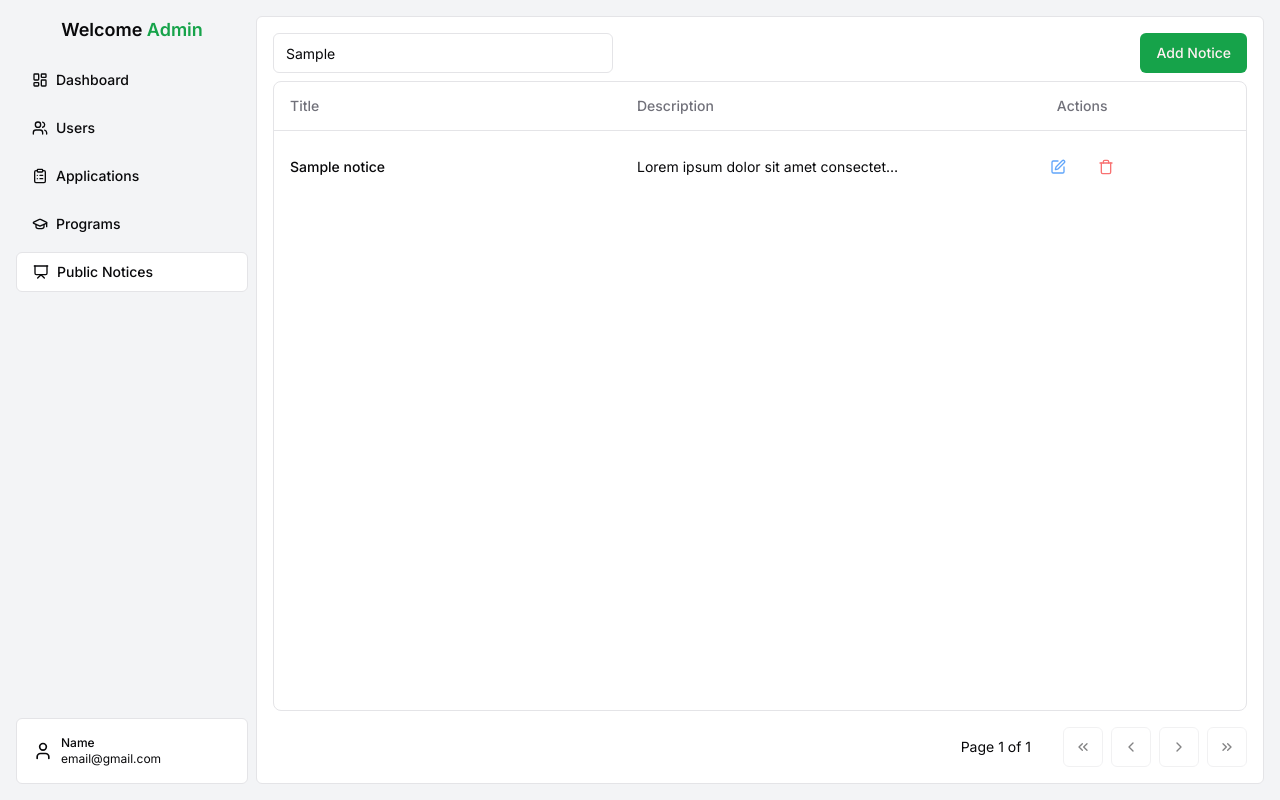
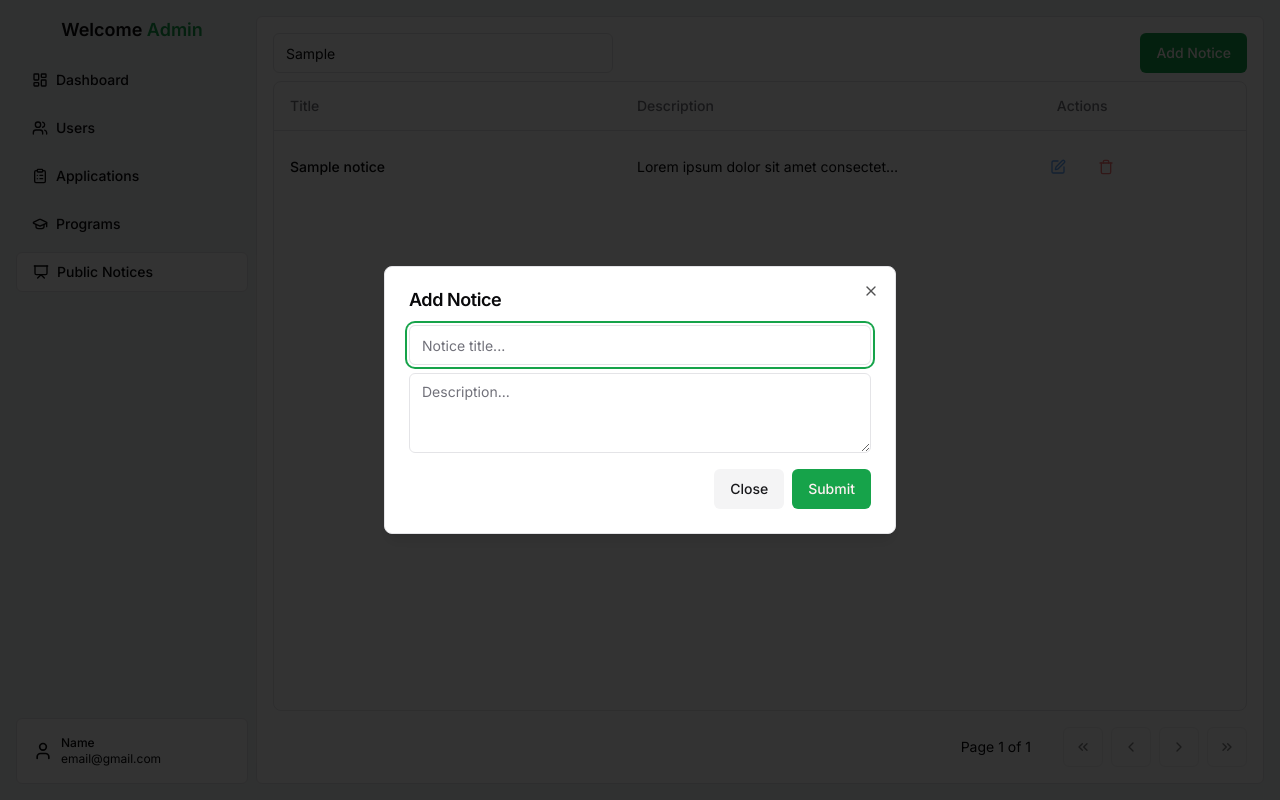
Before and after one commit to ervnjmsdnts/admission-admin, a Next.js app: page /dashboard/notices in a window 1280 px wide. Both pictures are taken after typing "Sample" into the empty fields and a click on the button "Add Notice". Built offline with nearby package versions, Linux system fonts and the light colour scheme.

Commit message:
Added add and delete notice dialog

```diff
--- /dev/null
+++ b/src/app/dashboard/notices/_components/add-notice.tsx
@@ -0,0 +1,41 @@
+import { Button } from '@/components/ui/button';
+import {
+  Dialog,
+  DialogClose,
+  DialogContent,
+  DialogFooter,
+  DialogHeader,
+  DialogTitle,
+} from '@/components/ui/dialog';
+import { Input } from '@/components/ui/input';
+import { Textarea } from '@/components/ui/textarea';
+
+export default function AddNoticeDialog({
+  open,
+  onClose,
+}: {
+  open: boolean;
+  onClose: () => void;
+}) {
+  return (
+    <Dialog open={open} onOpenChange={onClose}>
+      <DialogContent>
+        <DialogHeader>
+          <DialogTitle>Add Notice</DialogTitle>
+        </DialogHeader>
+        <div className='grid gap-2'>
+          <Input placeholder='Notice title...' />
+          <Textarea placeholder='Description...' />
+        </div>
+        <DialogFooter>
+          <DialogClose asChild>
+            <Button type='button' variant='secondary'>
+              Close
+            </Button>
+          </DialogClose>
+          <Button type='submit'>Submit</Button>
+        </DialogFooter>
+      </DialogContent>
+    </Dialog>
+  );
+}
--- a/src/app/dashboard/notices/page.tsx
+++ b/src/app/dashboard/notices/page.tsx
@@ -1,4 +1,5 @@
 'use client';
+import DeleteDialog from '@/components/delete-dialog';
 import Pagination from '@/components/pagination';
 import { Avatar, AvatarFallback } from '@/components/ui/avatar';
 import { Button } from '@/components/ui/button';
@@ -11,19 +12,39 @@ import {
   TableHeader,
   TableRow,
 } from '@/components/ui/table';
+import useDialog from '@/hooks/use-dialog';
 import usePagination from '@/hooks/use-pagination';
 import { SquarePen, Trash } from 'lucide-react';
+import AddNoticeDialog from './_components/add-notice';
 
 export default function NoticesPage() {
   const { currentItems, currentPage, paginate, totalPages } = usePagination([
     '',
   ]);
+
+  const {
+    handleCloseDelete,
+    handleOpenDelete,
+    openDelete,
+    handleOpenAdd,
+    openAdd,
+    handleCloseAdd,
+  } = useDialog();
+
   return (
+    <>
+      <AddNoticeDialog onClose={handleCloseAdd} open={openAdd} />
+      <DeleteDialog
+        open={openDelete}
+        onClose={handleCloseDelete}
+        handleDelete={() => {}}
+        message='Do you want to remove this notice? Removing this notice cannot be undone.'
+      />
       <div className='flex flex-col h-full w-full gap-4'>
         <div className='flex flex-grow w-full h-full gap-2 flex-col'>
           <div className='flex justify-between'>
             <Input placeholder='Search by title' className='max-w-[340px]' />
-          <Button>Add Notice</Button>
+            <Button onClick={handleOpenAdd}>Add Notice</Button>
           </div>
           <div className='flex flex-col h-full'>
             <div className='border rounded-lg w-full h-0 flex-grow overflow-y-auto'>
@@ -47,7 +68,10 @@ export default function NoticesPage() {
                         <Button size='icon' variant='ghost'>
                           <SquarePen className='w-4 h-4 text-blue-400' />
                         </Button>
-                      <Button size='icon' variant='ghost'>
+                        <Button
+                          onClick={() => handleOpenDelete('')}
+                          size='icon'
+                          variant='ghost'>
                           <Trash className='w-4 h-4 text-red-400' />
                         </Button>
                       </div>
@@ -68,5 +92,6 @@ export default function NoticesPage() {
           />
         </div>
       </div>
+    </>
   );
 }
--- /dev/null
+++ b/src/components/ui/textarea.tsx
@@ -0,0 +1,24 @@
+import * as React from "react"
+
+import { cn } from "@/lib/utils"
+
+export interface TextareaProps
+  extends React.TextareaHTMLAttributes<HTMLTextAreaElement> {}
+
+const Textarea = React.forwardRef<HTMLTextAreaElement, TextareaProps>(
+  ({ className, ...props }, ref) => {
+    return (
+      <textarea
+        className={cn(
+          "flex min-h-[80px] w-full rounded-md border border-input bg-background px-3 py-2 text-sm ring-offset-background placeholder:text-muted-foreground focus-visible:outline-none focus-visible:ring-2 focus-visible:ring-ring focus-visible:ring-offset-2 disabled:cursor-not-allowed disabled:opacity-50",
+          className
+        )}
+        ref={ref}
+        {...props}
+      />
+    )
+  }
+)
+Textarea.displayName = "Textarea"
+
+export { Textarea }
```
Lines whose indentation alone changed are shown as unchanged.
